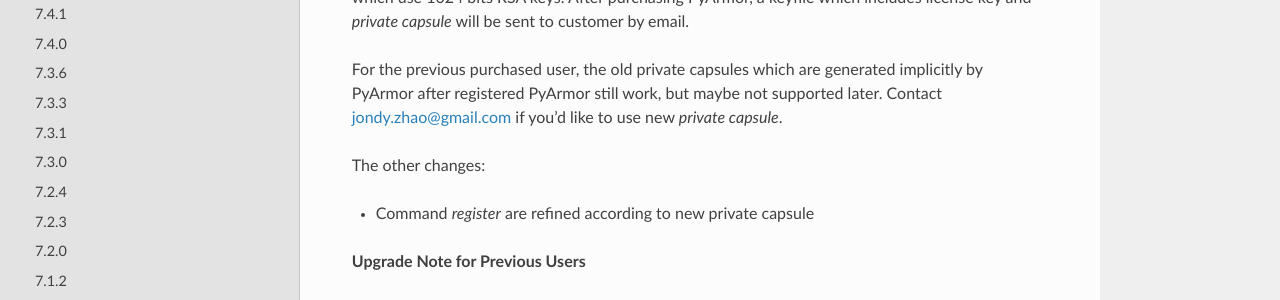
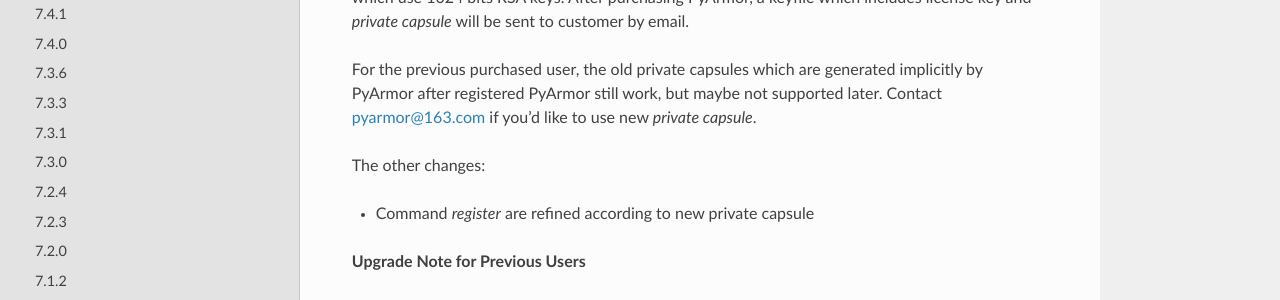
Before and after one commit to dashingsoft/pyarmor, a Sphinx documentation site: the page built from docs/change-logs.rst, in a window 1280 px wide and 900 px high, scrolled down 22391 px. Shown: the part 150-450 px from the top of the window. Built offline with Sphinx 7.4.7 and the Read the Docs theme 2.0.0, drawn with Linux system fonts in a browser that asks for light colours.

Commit message:
Change contact email

```diff
--- a/docs/change-logs.rst
+++ b/docs/change-logs.rst
@@ -937,7 +937,7 @@
 
 For the previous purchased user, the old private capsules which are
 generated implicitly by PyArmor after registered PyArmor still work,
-but maybe not supported later. Contact jondy.zhao@gmail.com if you'd
+but maybe not supported later. Contact pyarmor@163.com if you'd
 like to use new `private capsule`.
 
 The other changes:
--- a/docs/index.rst
+++ b/docs/index.rst
@@ -8,7 +8,7 @@
 
 :Version: |PyArmorVersion|
 :Homepage: |Homepage|
-:Contact: jondy.zhao@gmail.com
+:Contact: pyarmor@163.com
 :Authors: Jondy Zhao
 :Copyright: This document has been placed in the public domain.
 
--- a/setup.py
+++ b/setup.py
@@ -67,7 +67,7 @@
 
     url='https://github.com/dashingsoft/pyarmor',
     author='Jondy Zhao',
-    author_email='jondy.zhao@gmail.com',
+    author_email='pyarmor@163.com',
 
     # For a list of valid classifiers, see
     # https://pypi.python.org/pypi?%3Aaction=list_classifiers
```
Also changed, not shown: README.md (+1 -1 lines).
